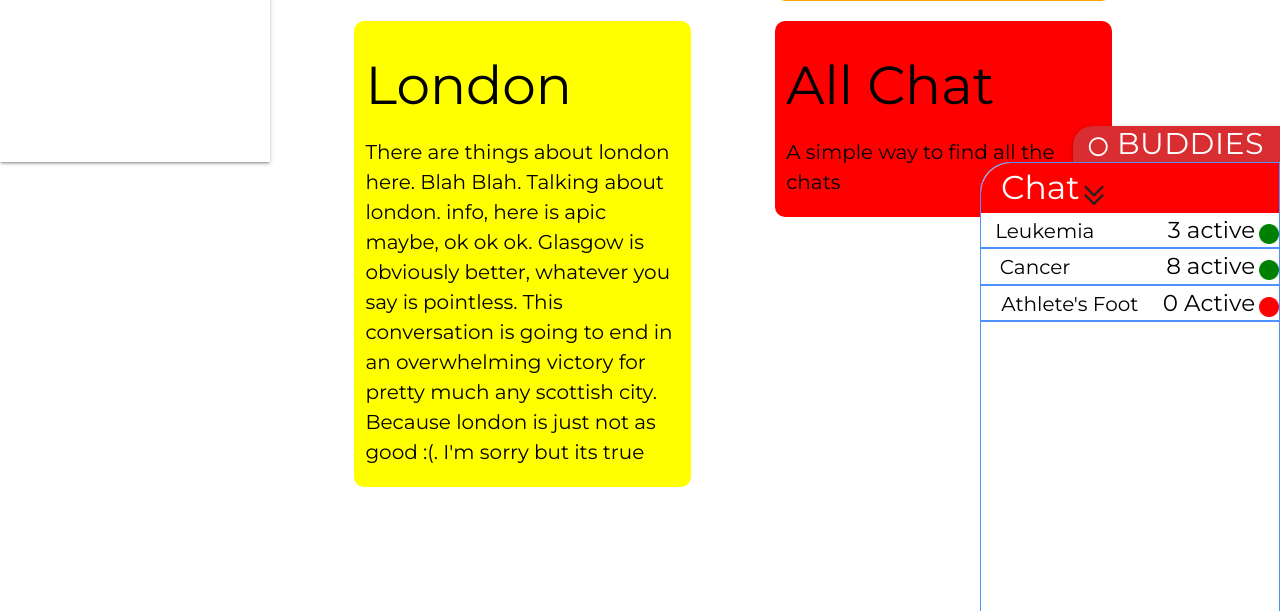
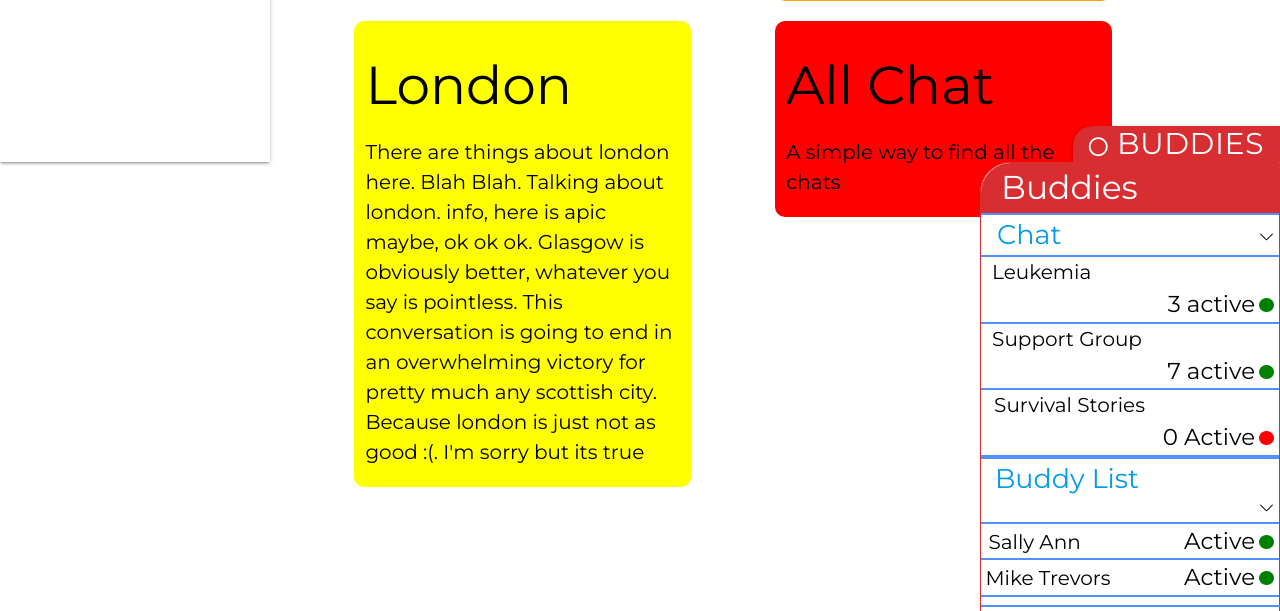
Before and after one commit to mahbubiftekhar/Children_with_Cancer_UK-JPMorganCodeForGood, a Flask app: template app/templates/dashboard.html in a window 1280 px wide. Shown: the part 638-1249 px from the top of the page. Run offline with Flask 2, Linux system fonts and the light colour scheme; the template is opened without the code that fills it, so the values that code supplies are empty; parts of the project's set-up code (start-up, migrations or seed data) failed here and were passed over; some libraries are stand-ins or nearby versions; grey boxes are pictures that could not be loaded.

Commit message:
Updated Chat menu

```diff
--- a/app/templates/layout.html
+++ b/app/templates/layout.html
@@ -1,6 +1,6 @@
 <!DOCTYPE html>
 <html>
-<title>W3.CSS Template</title>
+<title>Caring for Cancer</title>
 <meta charset="UTF-8">
 <meta name="viewport" content="width=device-width, initial-scale=1">
 <link rel="stylesheet" href="https://www.w3schools.com/w3css/4/w3.css">
@@ -76,35 +76,62 @@ body,h1,h2,h3,h4,h5,h6,.w3-wide {font-family: "Montserrat", sans-serif;}
       	<div class="chat_client_only">
       		<div class = "buddies_themselves">
 
-      		 <a id = "chatTitle" style="width:300px;">Chat</a>
-      		 <img style="margin-left = 20px;" class = "online_logo" src = "down_arrow.png">
+      		 <a id = "chatTitle" style="width:300px;">Buddies</a>
 
       		</div>
+          <div class = "black_line" style="height:2px;"></div> <!-- seperate the chats -->
+          <div >
+            <a class="chat_section" style="margin-right: 65%;">Chat</a>
+            <img class = "online_logo" src = "../static/Images/down-arrow.svg">
+          </div>
+          <div class = "black_line" style="height:2px;"></div> <!-- seperate the chats -->
 
       		<div class="first_sample_row">
-      			<a class = "chatName" style="margin-right: 20%;color : black;font-size: 20px;">Leukemia</a>
-      			<a class = "people"> 3 active</a>
-      			<img class = "online_logo" src = "online_circle.png">
+      			<a class = "chatName" style="margin-right: 63%;color : black;font-size: 20px;">Leukemia</a>
+      			<a class = "people">3 active</a>
+      			<img class = "online_logo" src = "../static/Images/online_circle.png" >
       		</div>
       		<div class = "black_line" style="height:2px;"></div> <!-- seperate the chats -->
       		<div class="second_sample_row">
-      			<a class = "chatName2" style="margin-right: 20%;color : black; font-size: 20px;">Cancer &nbsp &nbsp	</a>
-      			<a class = "people"> 8 active</a>
-      			<img class = "online_logo" src = "online_circle.png">
+      			<a class = "chatName2" style="margin-right: 46%;color : black; font-size: 20px;">Support Group</a>
+      			<a class = "people">7 active</a>
+      			<img class = "online_logo" src = "../static/Images/online_circle.png">
       		</div>
       		<div class = "black_line" style="height:2px;"></div>
 
       		<div class="second_sample_row">
-      			<a class = "chatName2" style="margin-right: 0%;color : black; font-size: 20px;">Athlete's Foot &nbsp</a>
-      			<a class = "people"> 0 Active</a>
-      			<img class = "online_logo" src = "offline_circle.png">
+      			<a class = "chatName2" style="margin-right: 45%;color : black; font-size: 20px;">Survival Stories</a>
+      			<a class = "people">0 Active</a>
+      			<img class = "online_logo" src = "../static/Images/offline_circle.png">
       		</div>
       		<div class = "black_line" style="height:2px;"></div>
+
+          <div class = "black_line" style="height:2px;"></div> <!-- seperate the chats -->
+          <div >
+            <a class="chat_section" style="margin-right: 47%;">Buddy List</a>
+            <img class = "online_logo" src = "../static/Images/down-arrow.svg">
+          </div>
+          <div class = "black_line" style="height:2px;"></div> <!-- seperate the chats -->
+
+          <div class="first_sample_row">
+            <a class = "chatName" style="margin-right: 30%;color : black;font-size: 20px;">Sally Ann</a>
+            <a class = "people">Active</a>
+            <img class = "online_logo" src = "../static/Images/online_circle.png" >
+          </div>
+          <div class = "black_line" style="height:2px;"></div> <!-- seperate the chats -->
+          <div class="second_sample_row">
+            <a class = "chatName2" style="margin-right: 20%;color : black; font-size: 20px;">Mike Trevors</a>
+            <a class = "people">Active</a>
+            <img class = "online_logo" src = "../static/Images/online_circle.png">
+          </div>
+          <div class = "black_line" style="height:2px;"></div>
+
 
       	</div>
 
 		<form class = "bottom_search_bar">
-  			<input type="text" name="search" placeholder="Search..">
+        <div class = "black_line" style="height:2px;"></div> <!-- emphasize the chats -->
+  			<input type="text" name="search" style="padding-left: 4px; text-color: black" placeholder="Search..">
 		</form>
 
 
@@ -129,6 +156,11 @@ body,h1,h2,h3,h4,h5,h6,.w3-wide {font-family: "Montserrat", sans-serif;}
 		height: 23px;
 	}
 
+  .chat_section {
+    margin-right: 45%;
+    color : '#fffffff';
+    font-size: 27px !important;
+  }
 
 	.first_sample_row .chatTitle  {
 		margin-right: 180px;
@@ -164,10 +196,8 @@ body,h1,h2,h3,h4,h5,h6,.w3-wide {font-family: "Montserrat", sans-serif;}
 			height :500px;
 			width: 300px;
 			background:white;
-			border:1px solid #4f92ff;
+			border:1px solid #D82D31;
 			border-radius: 30px 0px 0px 0px;
-
-
 	}
 
 	.buddiesText {
@@ -175,10 +205,9 @@ body,h1,h2,h3,h4,h5,h6,.w3-wide {font-family: "Montserrat", sans-serif;}
 	}
 	.buddies_themselves {
 		text-align : left;
-		background: red;
+		background: #D82D31;
 		margin-bottom: 0px;
 		border-radius: 30px 0px 0px 0px;
-
 
 	}
 	.buddies_themselves a {
@@ -192,6 +221,8 @@ body,h1,h2,h3,h4,h5,h6,.w3-wide {font-family: "Montserrat", sans-serif;}
 	.online_logo {
 		width:20px;
 		height: 20px;
+    padding-right: 5px;
+    padding-bottom: 6px;
 	}
 	input[type=text] {
     width: 130px;
@@ -221,19 +252,6 @@ body,h1,h2,h3,h4,h5,h6,.w3-wide {font-family: "Montserrat", sans-serif;}
 </style>
 
 <script>
-// Accordion
-function myAccFunc() {
-    var x = document.getElementById("demoAcc");
-    if (x.className.indexOf("w3-show") == -1) {
-        x.className += " w3-show";
-    } else {
-        x.className = x.className.replace(" w3-show", "");
-    }
-}
-
-// Click on the "Jeans" link on page load to open the accordion for demo purposes
-//document.getElementById("myBtn").click();
-
  var something = document.getElementById('buddiesTopPart');
  var chatSomething = document.getElementById('chatTitle');
 
```
Also changed, not shown: app/img_avatar1.png (deleted), app/static/Images/down-arrow.svg (added), app/static/Images/offline_circle.png (renamed from app/templates/offline_circle.png), app/static/Images/online_circle.png (renamed from app/templates/online_circle.png), app/static/img_avatar1.png (deleted), app/templates/down_arrow.png (deleted), app/templates/img_avatar1.png (deleted).
